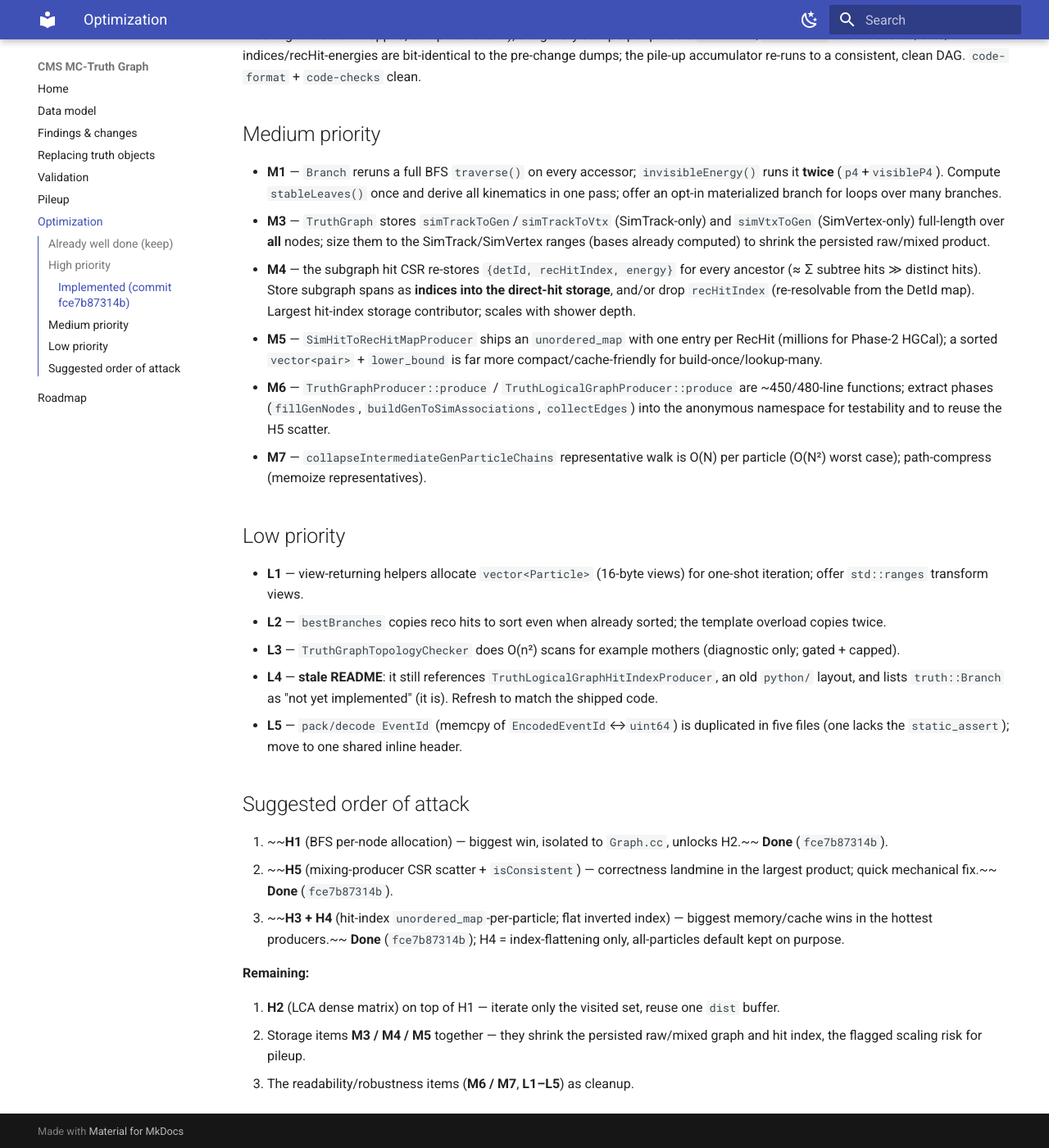
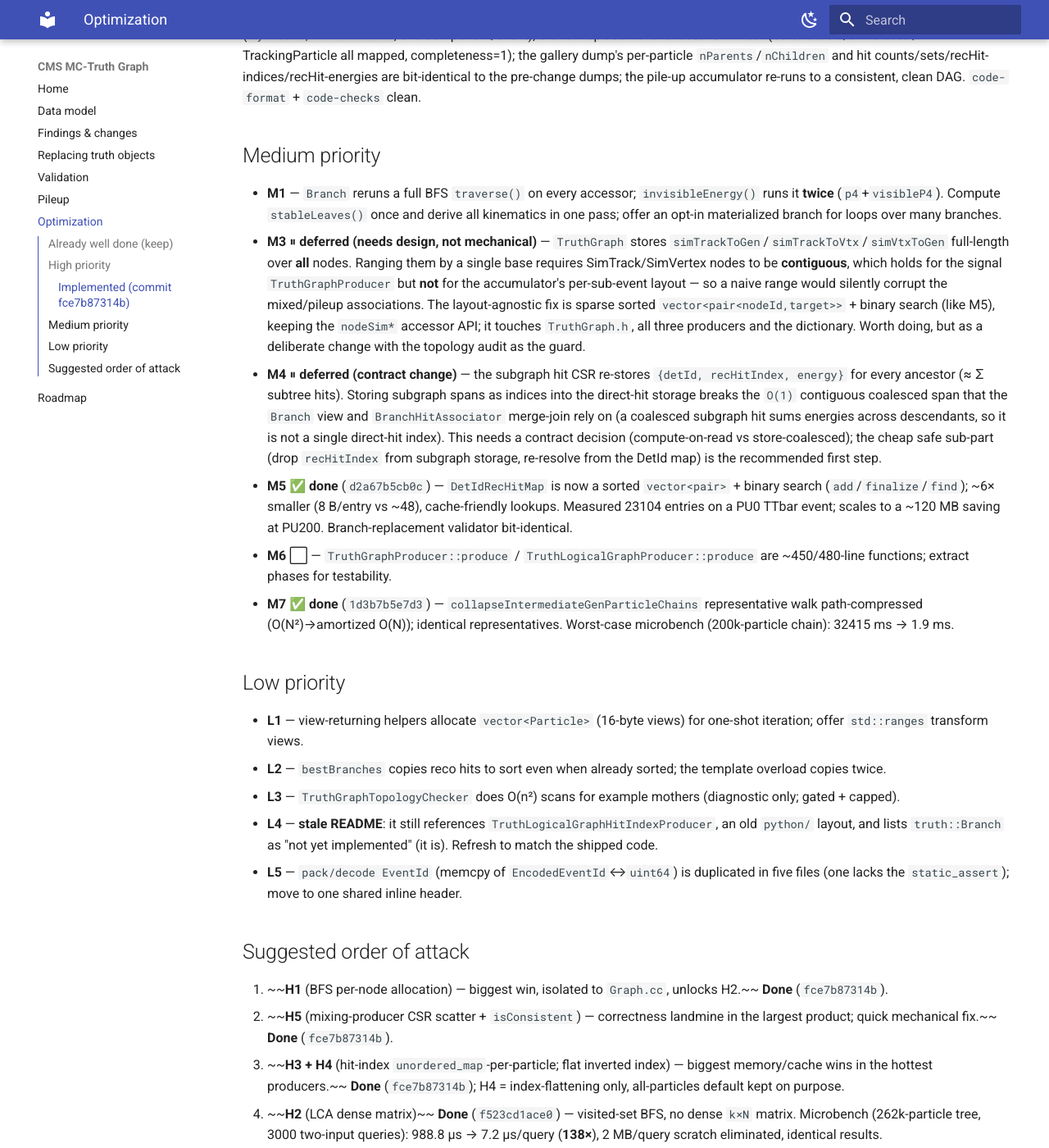
Before and after one commit to felicepantaleo/cms-truth-docs, an MkDocs documentation site: the page built from docs/optimization.md, in a window 1280 px wide and 1400 px high, scrolled down 2026 px. Shown: the whole window at 82% size. Built offline with MkDocs 1.6.1 and Material for MkDocs 9.7.7, drawn with Linux system fonts in a browser that asks for light colours; some of the changed text lies outside the part shown.

Commit message:
docs: H2/M5/M7 done; reclassify M3/M4 as design changes
H2 (f523cd1ace0) visited-set LCA, 138x on a 262k-particle tree; M5 (d2a67b5cb0c)
DetId->RecHit map as a sorted vector, ~6x; M7 (1d3b7b5e7d3) path-compressed
collapse walk. M3 (single-base range unsafe for the accumulator's per-sub-event
layout -> needs sparse storage) and M4 (breaks the O(1) subgraph-span contract)
reclassified as deliberate design changes.

```diff
--- a/docs/optimization.md
+++ b/docs/optimization.md
@@ -1,11 +1,13 @@
 # Optimization review
 
 A performance/quality pass over the package (CPU, memory, storage, readability,
-comments). Findings are **prioritized and actionable**. The four high-priority
-items **H1, H3, H4, H5 are implemented** (commit `fce7b87314b`); the remaining
-items are pending (see the [Roadmap](roadmap.md)). The persistent-data design is
-sound — the items below are concentrated in the navigation layer, the hit-index
-builder, and two robustness fixes in the mixing producers.
+comments). Findings are **prioritized and actionable**. Implemented so far:
+**H1, H3, H4, H5** (`fce7b87314b`), **H2** (`f523cd1ace0`), **M5** (`d2a67b5cb0c`)
+and **M7** (`1d3b7b5e7d3`). Still open: the storage items **M3/M4** (reclassified
+below as deliberate design changes, not mechanical fixes) and the **M1/M6/L**
+cleanup (see the [Roadmap](roadmap.md)). The persistent-data design is sound — the
+items below are concentrated in the navigation layer, the hit-index builder, and
+two robustness fixes in the mixing producers.
 
 ## Already well done (keep)
 
@@ -73,11 +75,11 @@ consistent, clean DAG. `code-format` + `code-checks` clean.
 ## Medium priority
 
 - **M1** — `Branch` reruns a full BFS `traverse()` on every accessor; `invisibleEnergy()` runs it **twice** (`p4`+`visibleP4`). Compute `stableLeaves()` once and derive all kinematics in one pass; offer an opt-in materialized branch for loops over many branches.
-- **M3** — `TruthGraph` stores `simTrackToGen`/`simTrackToVtx` (SimTrack-only) and `simVtxToGen` (SimVertex-only) full-length over **all** nodes; size them to the SimTrack/SimVertex ranges (bases already computed) to shrink the persisted raw/mixed product.
-- **M4** — the subgraph hit CSR re-stores `{detId, recHitIndex, energy}` for every ancestor (≈ Σ subtree hits ≫ distinct hits). Store subgraph spans as **indices into the direct-hit storage**, and/or drop `recHitIndex` (re-resolvable from the DetId map). Largest hit-index storage contributor; scales with shower depth.
-- **M5** — `SimHitToRecHitMapProducer` ships an `unordered_map` with one entry per RecHit (millions for Phase-2 HGCal); a sorted `vector<pair>` + `lower_bound` is far more compact/cache-friendly for build-once/lookup-many.
-- **M6** — `TruthGraphProducer::produce` / `TruthLogicalGraphProducer::produce` are ~450/480-line functions; extract phases (`fillGenNodes`, `buildGenToSimAssociations`, `collectEdges`) into the anonymous namespace for testability and to reuse the H5 scatter.
-- **M7** — `collapseIntermediateGenParticleChains` representative walk is O(N) per particle (O(N²) worst case); path-compress (memoize representatives).
+- **M3** ⏸ **deferred (needs design, not mechanical)** — `TruthGraph` stores `simTrackToGen`/`simTrackToVtx`/`simVtxToGen` full-length over **all** nodes. Ranging them by a single base requires SimTrack/SimVertex nodes to be **contiguous**, which holds for the signal `TruthGraphProducer` but **not** for the accumulator's per-sub-event layout — so a naive range would silently corrupt the mixed/pileup associations. The layout-agnostic fix is sparse sorted `vector<pair<nodeId,target>>` + binary search (like M5), keeping the `nodeSim*` accessor API; it touches `TruthGraph.h`, all three producers and the dictionary. Worth doing, but as a deliberate change with the topology audit as the guard.
+- **M4** ⏸ **deferred (contract change)** — the subgraph hit CSR re-stores `{detId, recHitIndex, energy}` for every ancestor (≈ Σ subtree hits). Storing subgraph spans as indices into the direct-hit storage breaks the `O(1)` contiguous coalesced span that the `Branch` view and `BranchHitAssociator` merge-join rely on (a coalesced subgraph hit sums energies across descendants, so it is not a single direct-hit index). This needs a contract decision (compute-on-read vs store-coalesced); the cheap safe sub-part (drop `recHitIndex` from subgraph storage, re-resolve from the DetId map) is the recommended first step.
+- **M5** ✅ **done** (`d2a67b5cb0c`) — `DetIdRecHitMap` is now a sorted `vector<pair>` + binary search (`add`/`finalize`/`find`); ~6× smaller (8 B/entry vs ~48), cache-friendly lookups. Measured 23104 entries on a PU0 TTbar event; scales to a ~120 MB saving at PU200. Branch-replacement validator bit-identical.
+- **M6** ⬜ — `TruthGraphProducer::produce` / `TruthLogicalGraphProducer::produce` are ~450/480-line functions; extract phases for testability.
+- **M7** ✅ **done** (`1d3b7b5e7d3`) — `collapseIntermediateGenParticleChains` representative walk path-compressed (O(N²)→amortized O(N)); identical representatives. Worst-case microbench (200k-particle chain): 32415 ms → 1.9 ms.
 
 ## Low priority
 
@@ -93,8 +95,11 @@ consistent, clean DAG. `code-format` + `code-checks` clean.
 2. ~~**H5** (mixing-producer CSR scatter + `isConsistent`) — correctness landmine in the largest product; quick mechanical fix.~~ **Done** (`fce7b87314b`).
 3. ~~**H3 + H4** (hit-index `unordered_map`-per-particle; flat inverted index) — biggest memory/cache wins in the hottest producers.~~ **Done** (`fce7b87314b`); H4 = index-flattening only, all-particles default kept on purpose.
 
-**Remaining:**
+4. ~~**H2** (LCA dense matrix)~~ **Done** (`f523cd1ace0`) — visited-set BFS, no dense `k×N` matrix. Microbench (262k-particle tree, 3000 two-input queries): 988.8 µs → 7.2 µs/query (**138×**), 2 MB/query scratch eliminated, identical results.
+5. ~~**M5**~~ **Done** (`d2a67b5cb0c`) and ~~**M7**~~ **Done** (`1d3b7b5e7d3`) — see above.
 
-4. **H2** (LCA dense matrix) on top of H1 — iterate only the visited set, reuse one `dist` buffer.
-5. Storage items **M3 / M4 / M5** together — they shrink the persisted raw/mixed graph and hit index, the flagged scaling risk for pileup.
-6. The readability/robustness items (**M6 / M7**, **L1–L5**) as cleanup.
+**Remaining (each a deliberate change, not a mechanical fix):**
+
+6. **M3** (sparse association storage) — layout-agnostic sorted-pair rework; guard with the topology audit.
+7. **M4** (subgraph hit storage) — needs the compute-on-read vs store-coalesced contract decision; start with dropping `recHitIndex`.
+8. **M1 / M6** and **L1–L5** as cleanup.
```
Also changed, not shown: docs/roadmap.md (+10 -5 lines).
